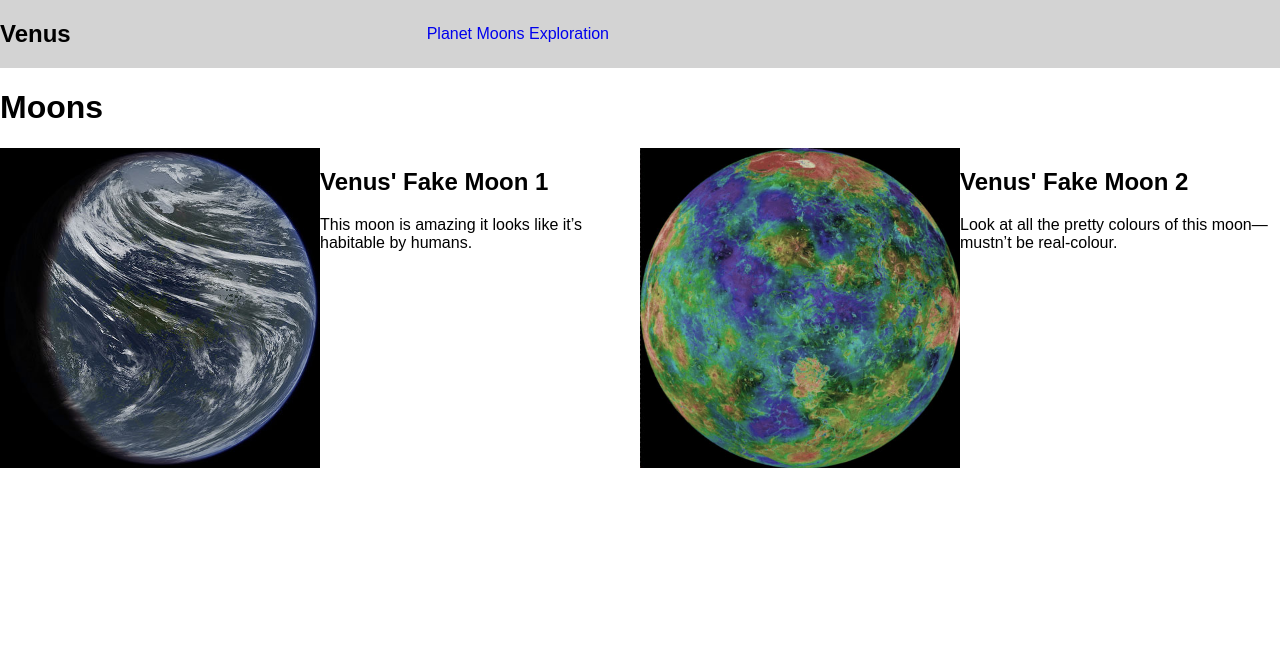
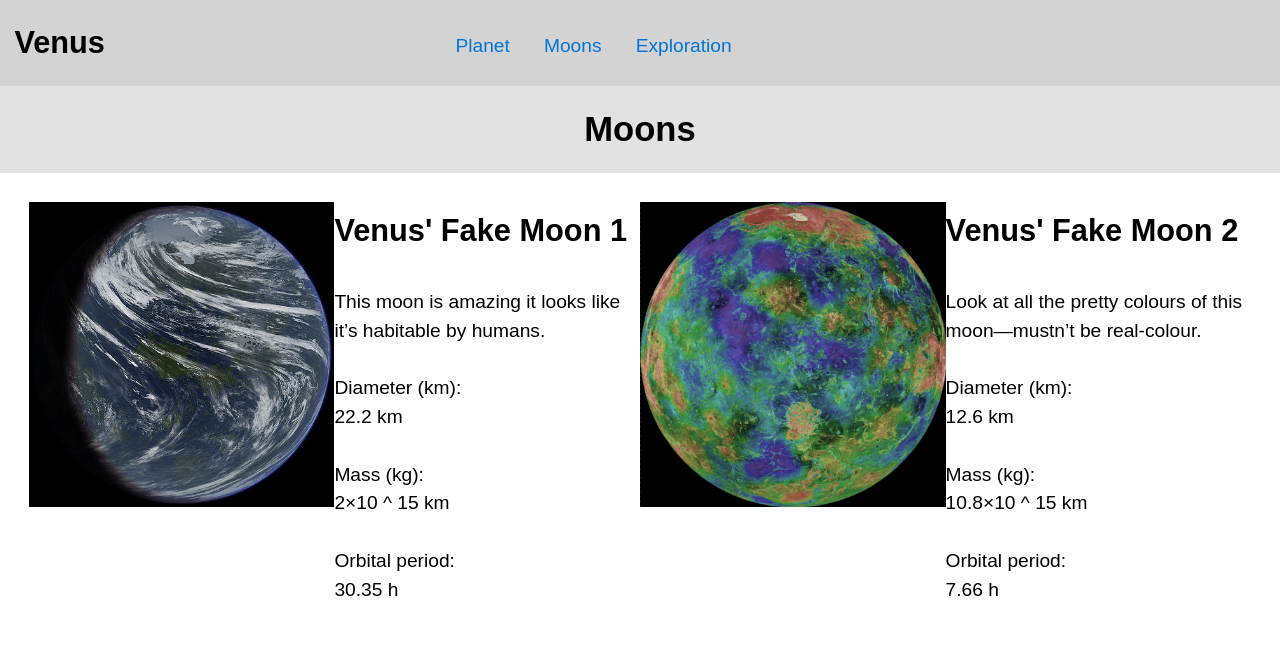
Before and after one commit to Kyle-Jackson/dsn1675-planet-website, a plain HTML site: page moons.html in a window 1280 px wide. Drawn offline with Linux system fonts and the light colour scheme.

Commit message:
Styled the navs and added the data lists to the

```diff
--- a/css/main.css
+++ b/css/main.css
@@ -67,6 +67,8 @@ ul {
 
 a {
 text-decoration: none;
+color:#0074d9;
+
 }
 
 nav {
@@ -76,6 +78,7 @@ nav {
 
 .venus {
   text-align: center;
+  margin: 0;
 }
 
 .nav a {
--- a/moons.html
+++ b/moons.html
@@ -8,26 +8,34 @@
   <meta name="viewport" content="width=device-width,intial-scale=1">
   <link href="css/grid.css" rel="stylesheet">
   <link href="css/main.css" rel="stylesheet">
+  <link href="css/typography.css" rel="stylesheet">
+
 </head>
 <body>
 
   <header class="grid grid-middle">
-  <div class="unit xs-1 s-1 m-1-3 l-1-3">
+    <div class="unit push xs-1 s-1 m-1-3 l-1-3 island-1-2 push-0">
       <h2 class="venus">Venus</h2>
     </div>
-  <nav class="unit xs-1 s-1 m-2-3 l-2-3">
-    <ul>
-      <li><a href="index.html">Planet</a></li>
-      <li><a href="moons.html">Moons</a></li>
-      <li><a href="#">Exploration</a></li>
+
+    <nav class="unit gutter-1-2 xs-1 s-1 m-2-3 l-2-3 pad-t-1-2 pad-b-1-4">
+      <ul class="nav push-0">
+        <li><a class="island-1-2" href="index.html">Planet</a></li>
+        <li><a class="island-1-2" href="moons.html">Moons</a></li>
+        <li><a class="island-1-2" href="exploration.html">Exploration</a></li>
+      </ul>
     </nav>
   </header>
 
-<div class="grid">
-  <div class="unit xs-1 s-1 m-1 l-1-2">
-    <h1>Moons</h1>
+  <main>
+    <div class="grid grid-middle text-center">
+      <div class="unit xs-1 s-1 m-1 l-1">
+        <h1 class="exploration pad-t-1-2 pad-b-1-2 push-0">Moons</h1>
       </div>
+    </div>
+  </main>
 
+<div class="island">
   <div class="grid">
     <div class="unit xs-1 s-1 m-1-2 l-1-2">
       <div class="grid">
@@ -38,6 +46,11 @@
         <div class="unit xs-1 s-1 m-1 l-1-2">
           <h2>Venus' Fake Moon 1</h2>
           <p>This moon is amazing it looks like it’s habitable by humans.</p>
+          <dl>
+            <dt>Diameter (km): <dd>22.2 km</dd></dt>
+            <dt>Mass (kg): <dd>2×10 ^ 15 km</dd></dt>
+            <dt>Orbital period: <dd>30.35 h</dd></dt>
+          </dl>
         </div>
       </div>
     </div>
@@ -51,6 +64,12 @@
         <div class="unit xs-1 s-1 m-1 l-1-2">
           <h2>Venus' Fake Moon 2</h2>
           <p>Look at all the pretty colours of this moon—mustn’t be real-colour.</p>
+          <dl>
+            <dt>Diameter (km): <dd>12.6 km</dd></dt>
+            <dt>Mass (kg): <dd>10.8×10 ^ 15 km</dd></dt>
+            <dt>Orbital period: <dd>7.66 h</dd></dt>
+          </dl>
+        </div>
       </div>
     </div>
   </div>
```
Also changed, not shown: exploration.html (+2 -2 lines), index.html (+14 -10 lines). Lines whose indentation alone changed are shown as unchanged.
